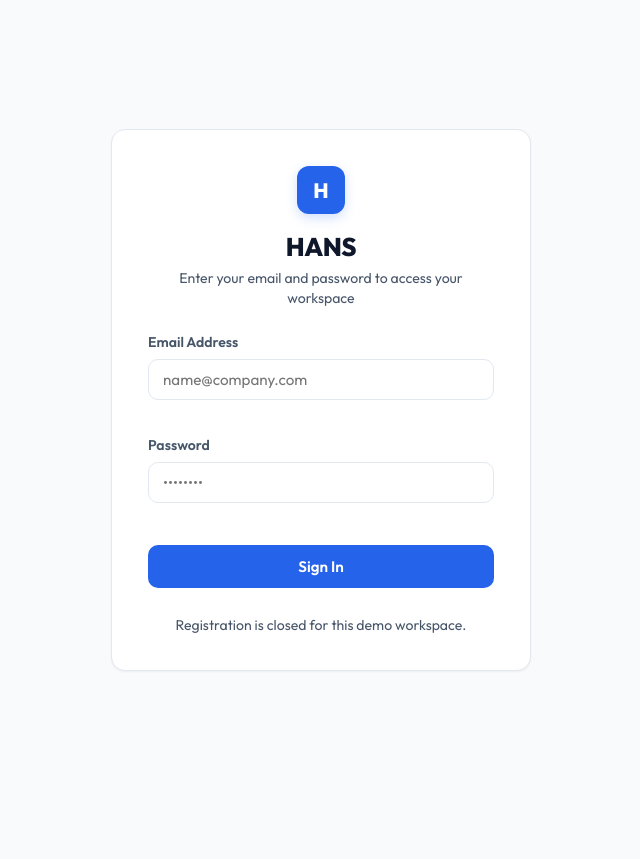
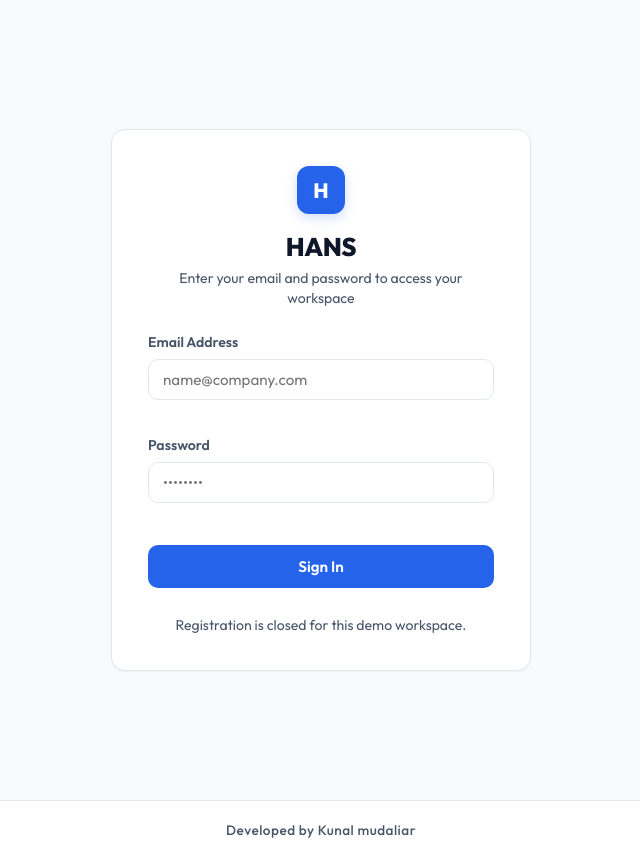
Before and after one commit to kunalmudaliar-cmd/hans-workspace, a Next.js app: page /login in a window 1280 px wide. Shown: the whole page, without its empty margins (319-959 px from the left). Before the commit the page ends 800 px from the top, so only its background shows below. Built offline with nearby package versions, Linux system fonts and the light colour scheme.

Commit message:
design: add developed by Kunal mudaliar footer

```diff
--- a/src/app/globals.css
+++ b/src/app/globals.css
@@ -64,6 +64,8 @@ html, body {
   overflow-x: hidden;
   -webkit-font-smoothing: antialiased;
   -moz-osx-font-smoothing: grayscale;
+  display: flex;
+  flex-direction: column;
 }
 
 /* Custom Scrollbar */
@@ -1288,3 +1290,20 @@ html, body {
 .modal-dialog-confirm {
   max-width: 400px;
 }
+
+.main-content-wrapper {
+  flex: 1 0 auto;
+  width: 100%;
+}
+
+.footer-credits {
+  flex-shrink: 0;
+  text-align: center;
+  padding: 20px 16px;
+  font-size: 0.85rem;
+  color: var(--text-secondary);
+  border-top: 1px solid var(--border-color);
+  background: var(--bg-surface);
+  font-weight: 500;
+  letter-spacing: 0.5px;
+}
--- a/src/app/layout.tsx
+++ b/src/app/layout.tsx
@@ -22,7 +22,12 @@ export default function RootLayout({
   return (
     <html lang="en">
       <body>
-        {children}
+        <div className="main-content-wrapper">
+          {children}
+        </div>
+        <footer className="footer-credits">
+          Developed by Kunal mudaliar
+        </footer>
       </body>
     </html>
   );
```
